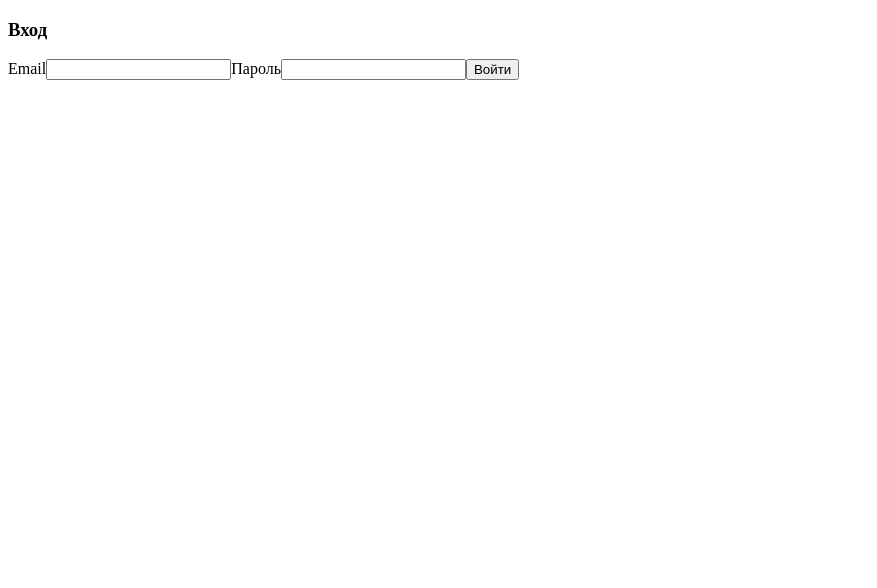
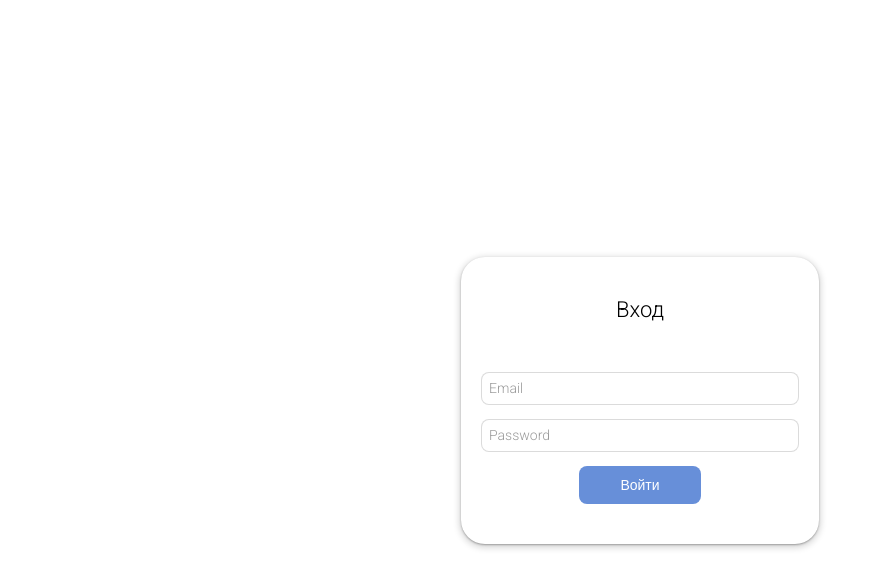
Before and after one commit to ovsaltuk/budget-front, a React (Create React App) app: page / in a window 1280 px wide. Shown: the top 588 px of the page, without its empty margins (0-877 px from the left). Built offline with nearby package versions, Linux system fonts and the light colour scheme.

Commit message:
add singinform styles

```diff
--- a/public/index.html
+++ b/public/index.html
@@ -1,4 +1,4 @@
-<!DOCTYPE html>
+<!doctype html>
 <html lang="en">
   <head>
     <meta charset="utf-8" />
@@ -10,6 +10,12 @@
       content="Web site created using create-react-app"
     />
     <link rel="apple-touch-icon" href="%PUBLIC_URL%/logo192.png" />
+    <link rel="preconnect" href="https://fonts.googleapis.com" />
+    <link rel="preconnect" href="https://fonts.gstatic.com" crossorigin />
+    <link
+      href="https://fonts.googleapis.com/css2?family=Roboto:ital,wght@0,100..900;1,100..900&display=swap"
+      rel="stylesheet"
+    />
     <!--
       manifest.json provides metadata used when your web app is installed on a
       user's mobile device or desktop. See https://developers.google.com/web/fundamentals/web-app-manifest/
--- /dev/null
+++ b/src/_var.scss
@@ -0,0 +1,16 @@
+
+$primary_color: #678FD9;
+$color_text_main: rgba(0, 0, 0, 0.8);
+$color_text_black: black;
+$color_text_white: #fff;
+$border-color: rgba(136, 136, 136, 0.30);
+$input-placeholder-color: rgba(0, 0, 0, 0.40);
+$color_input_focused: black;
+
+$main-rounded: 24px;
+$input-rounded: 8px;
+
+$box-shadow: 0 1px 2px 0 rgba(0, 0, 0, 0.3),
+    0 2px 6px 2px rgba(0, 0, 0, 0.15);
+
+$transition: .1s ease-in-out;
--- a/src/componenst/RegistrationForm/SingInForm.tsx
+++ b/src/components/SingInForm/SingInForm.tsx
@@ -1,6 +1,7 @@
 import { useForm } from "react-hook-form";
 import { singInSchema, SingInValues } from "./schema";
 import { zodResolver } from "@hookform/resolvers/zod";
+import "./styles.scss";
 
 const SingInForm = () => {
 
@@ -15,26 +16,26 @@ const SingInForm = () => {
         console.log("form data:", data);
     };
 
-    return (<>
-        <h3>Вход</h3>
+    return (<div className="form-container">
+        <h3 className="title">Вход</h3>
 
-        <form onSubmit={handleSubmit(onSubmit)} className="flex flex-col gap-2">
-            <label>
-                <span>Email</span>
-                <input type="email" {...register("email")} />
+        <form onSubmit={handleSubmit(onSubmit)} className="form">
+            <label className="input-label">
+                <input className="input" type="email" {...register("email")} />
+                <span className="input-title">Email</span>
             </label>
 
-            <label>
-                <span>Пароль</span>
-                <input type="password" {...register("password")} />
+            <label className="input-label">
+                <input className="input" type="password" {...register("password")} />
+                <span className="input-title">Password</span>
             </label>
 
-            <button type="submit" disabled={isSubmitting}>
+            <button type="submit" disabled={isSubmitting} className="button">
                 Войти
             </button>
         </form>
 
-    </>)
+    </div>)
 }
 
 export default SingInForm;
--- a/src/componenst/RegistrationForm/schema.ts
+++ b/src/components/SingInForm/schema.ts
@@ -1,4 +1,4 @@
-import {z} from "zod";
+import { z} from "zod";
 
 export const singInSchema = z.object({
     email: z.string().email("Введите корректный email"),
--- /dev/null
+++ b/src/components/SingInForm/styles.scss
@@ -0,0 +1,64 @@
+@use "../../var" as v;
+
+.form-container {
+  display: flex;
+  flex-direction: column;
+  align-items: center;
+  gap: 50px;
+  padding: 40px 20px;
+  border-radius: v.$main-rounded;
+  background: #fff;
+  box-shadow: v.$box-shadow;
+}
+
+.form {
+  display: flex;
+  flex-direction: column;
+  align-items: center;
+  gap: 14px;
+}
+
+.title {
+  font-size: 22px;
+  font-weight: 300;
+}
+
+.input-label {
+  position: relative;
+}
+
+.input {
+  padding: 8px;
+  width: 300px;
+  border-radius: v.$input-rounded;
+  border: 1px solid v.$border-color;
+  transition: border-color .3s ease-in-out;
+  &:focus {
+    border-color: v.$color_input_focused;
+  }
+  &:focus + .input-title {
+    font-size: 8px;
+    color: v.$color_text_black;
+    transform: translate(-8px, -28px);
+  }
+}
+
+.input-title {
+  position: absolute;
+  top: 50%;
+  left: 8px;
+  font-size: 14px;
+  transform: translateY(-50%);
+  color: v.$input-placeholder-color;
+  transition: color v.$transition, transform v.$transition;
+}
+
+.button {
+  padding: 10px 40px;
+  font-size: 14px;
+  color: v.$color_text_white;
+  background-color: v.$primary_color;
+  border-radius: v.$input-rounded;
+  border: 1px solid transparent;
+  cursor: pointer;
+}
--- a/src/index.tsx
+++ b/src/index.tsx
@@ -1,6 +1,7 @@
 import React from 'react';
 import ReactDOM from 'react-dom/client';
 import App from './App';
+import "./styles.scss";
 
 const root = ReactDOM.createRoot(
   document.getElementById('root') as HTMLElement
--- a/src/pages/authPage/AuthPage.tsx
+++ b/src/pages/authPage/AuthPage.tsx
@@ -1,7 +1,8 @@
-import SingInForm from "../../componenst/RegistrationForm/SingInForm";
+import SingInForm from "../../components/SingInForm/SingInForm";
+import "./styles.scss";
 
 const AuthPage = () => {
-    return (<div className="container">
+    return (<div className="auth-page">
         <SingInForm />
     </div>)
 }
--- /dev/null
+++ b/src/pages/authPage/styles.scss
@@ -0,0 +1,6 @@
+.auth-page {
+    display: flex;
+    justify-content: center;
+    align-items: center;
+    min-height: 100vh;
+}
--- /dev/null
+++ b/src/styles.scss
@@ -0,0 +1,20 @@
+html {
+  font-family: "Roboto", sans-serif;
+  font-weight: 300;
+}
+
+body {
+  padding: 0;
+  margin: 0;
+}
+
+h1,
+h2,
+h3 {
+  padding: 0;
+  margin: 0;
+}
+
+label, input, button {
+  outline: none;
+}
```
Also changed, not shown: src/componenst/common/FormField/FormField.tsx (deleted, +0 -33 lines).
